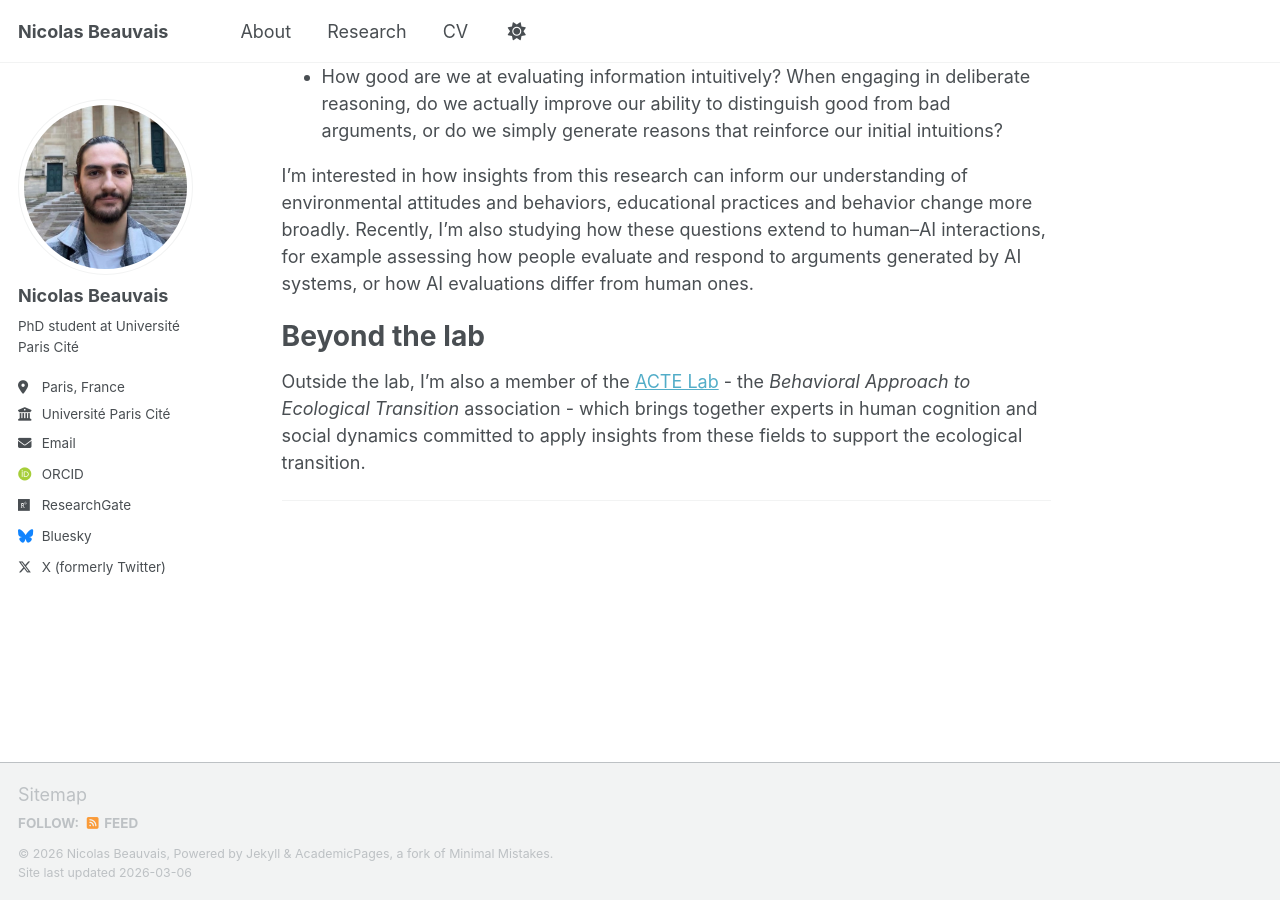
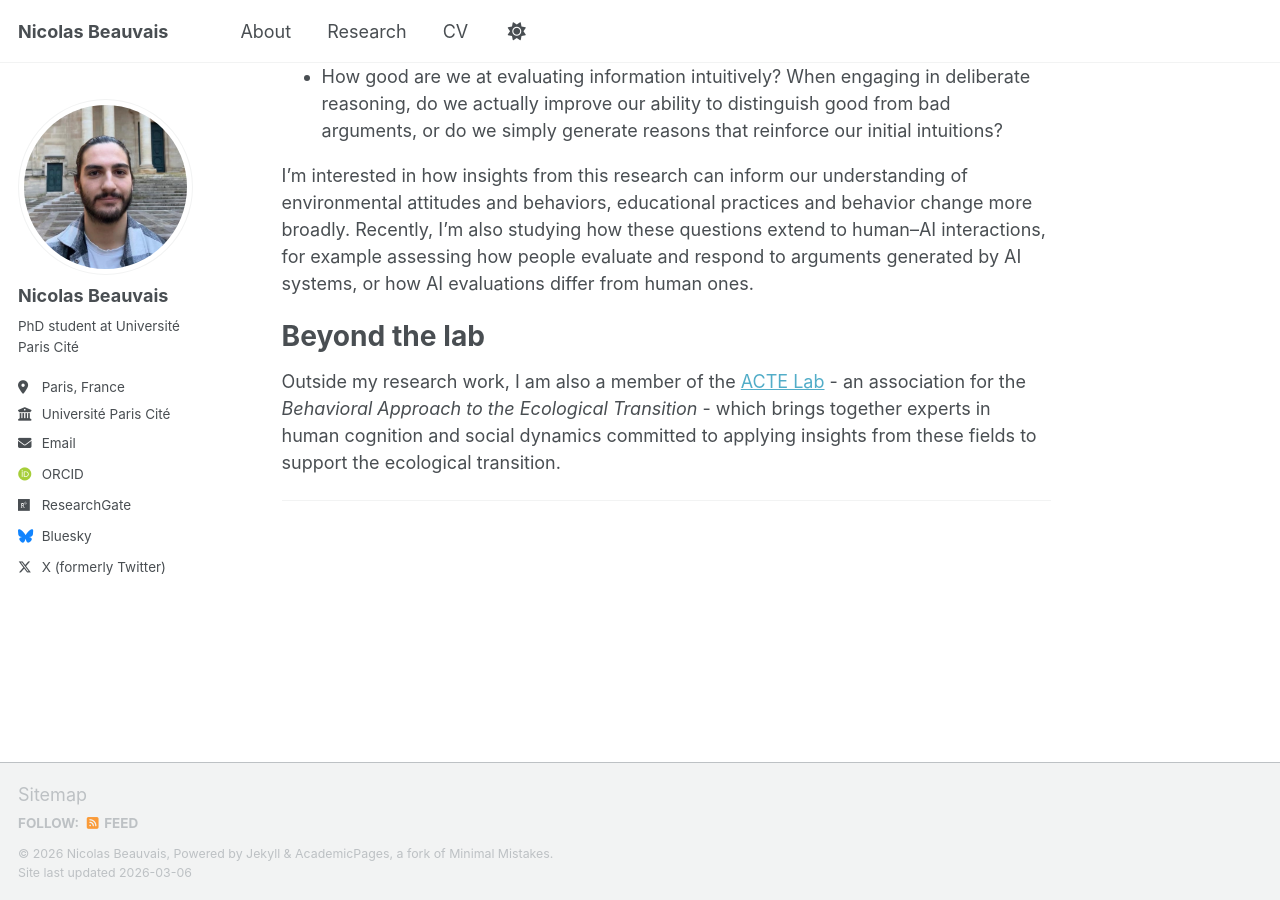
Before and after one commit to nbeauvais/nbeauvais.github.io, a Jekyll site: the page built from _pages/about.md, in a window 1280 px wide and 900 px high, scrolled down 504 px. Built offline with Jekyll 4.4.1, drawn with Linux system fonts in a browser that asks for light colours; some web fonts are replaced; a script that is not in the unit is left out.

Commit message:
Revise wording in about.md for clarity

```diff
--- a/_pages/about.md
+++ b/_pages/about.md
@@ -28,6 +28,6 @@ Recently, I'm also studying how these questions extend to human–AI interaction
 Beyond the lab
 =====
 
-Outside the lab, I'm also a member of the [ACTE Lab](https://acte-lab.org/) - the *Behavioral Approach to Ecological Transition* association - which brings together experts in human cognition and social dynamics committed to apply insights from these fields to support the ecological transition.
+Outside my research work, I am also a member of the [ACTE Lab](https://acte-lab.org/) - an association for the *Behavioral Approach to the Ecological Transition* - which brings together experts in human cognition and social dynamics committed to applying insights from these fields to support the ecological transition.
 
 ---
```
